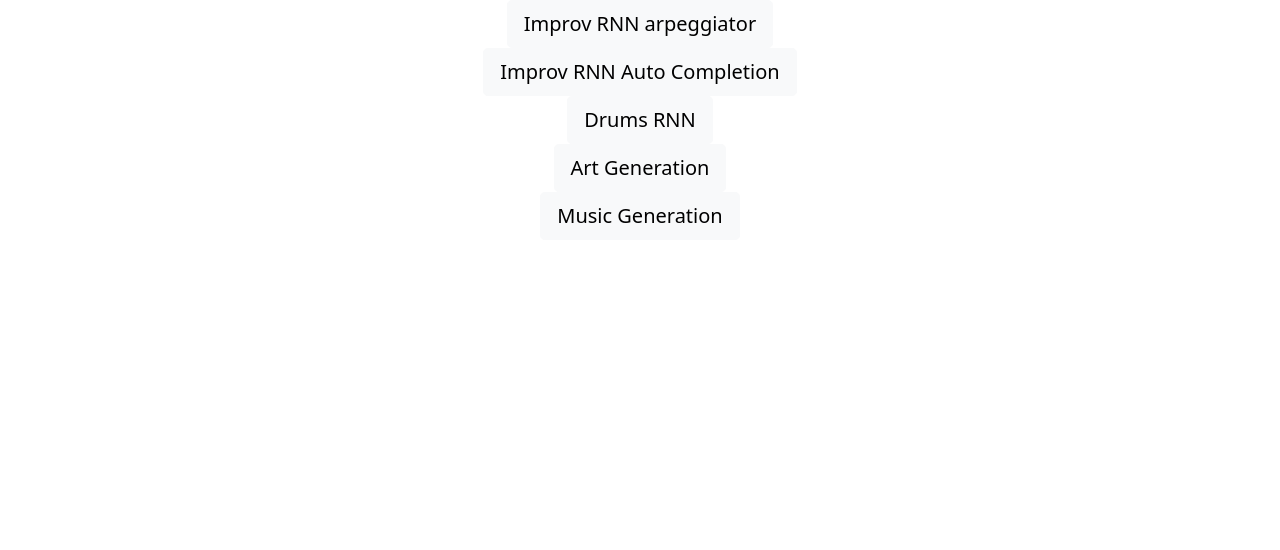
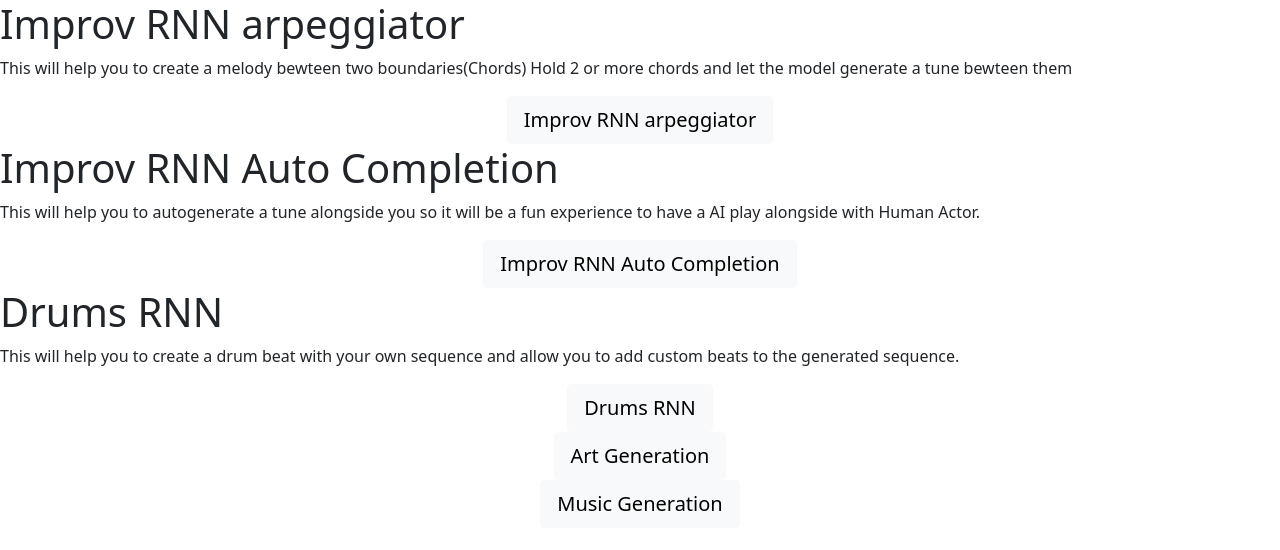
Before and after one commit to Harryalways317/MusicGeneration-Magenta, a plain HTML site: page index.html in a window 1280 px wide. Drawn offline with nearby package versions, Linux system fonts and the light colour scheme.

Commit message:
added extra info

```diff
--- a/index.html
+++ b/index.html
@@ -22,12 +22,18 @@
 </head>
 <body>
    <div class="justify-content-center">
+       <h1>Improv RNN arpeggiator </h1>
+       <p>This will help you to create a melody bewteen two boundaries(Chords) Hold 2 or more chords and let the model generate a tune bewteen them</p>
        <div class="d-flex justify-content-center mx-auto gap-5">
            <a href="improv_rnn_arpeggiator/index.html" class="btn btn-light btn-lg"> Improv RNN arpeggiator </a>
        </div>
+       <h1>Improv RNN Auto Completion  </h1>
+       <p>This will help you to autogenerate a tune alongside you so it will be a fun experience to have a AI play alongside with Human Actor.</p>
        <div class="d-flex justify-content-center mx-auto gap-5">
            <a href="improv_rnn_autocompletion/index.html" class="btn btn-light btn-lg"> Improv RNN Auto Completion </a>
        </div>
+       <h1>Drums RNN  </h1>
+       <p>This will help you to create a drum beat with your own sequence and allow you to add custom beats to the generated sequence.</p>
        <div class="d-flex justify-content-center mx-auto gap-5">
            <a href="drums_rnn/index.html" class="btn btn-light btn-lg"> Drums RNN </a>
        </div>
```
